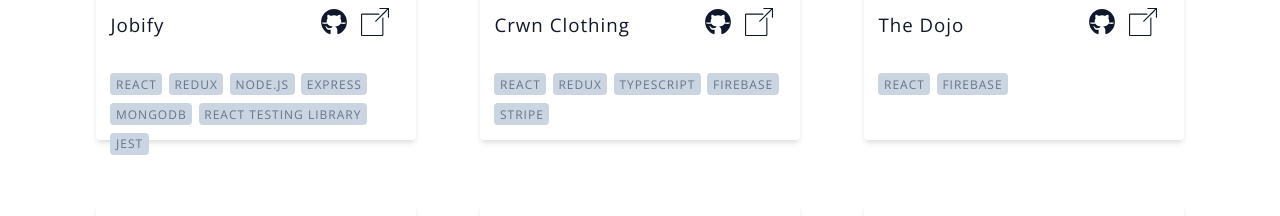
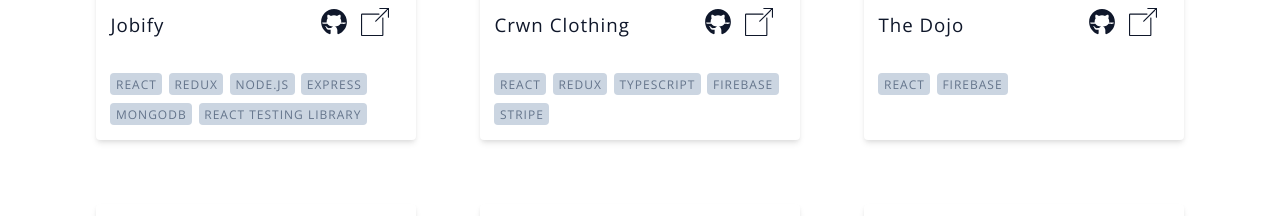
Before and after one commit to chubinashvili/my-portfolio, a React (Create React App) app: page / in a window 1280 px wide. Shown: the part 1140-1356 px from the top of the page. Built offline with nearby package versions, Linux system fonts and the light colour scheme.

Commit message:
updated jobify project data

```diff
--- a/src/routes/Projects/Projects.component.jsx
+++ b/src/routes/Projects/Projects.component.jsx
@@ -11,7 +11,7 @@
     github: 'https://github.com/chubinashvili/jobify',
     web: 'https://jobify-k454.onrender.com/',
     imageUrl: '/images/jobify.PNG',
-    technologies: ['React', 'Redux', 'Node.js', 'Express', 'MONGODB', 'React Testing Library', 'Jest'],
+    technologies: ['React', 'Redux', 'Node.js', 'Express', 'MONGODB', 'React Testing Library'],
   }, {
       title: 'Crwn Clothing',
       github: 'https://github.com/chubinashvili/crwn-clothing',
```
